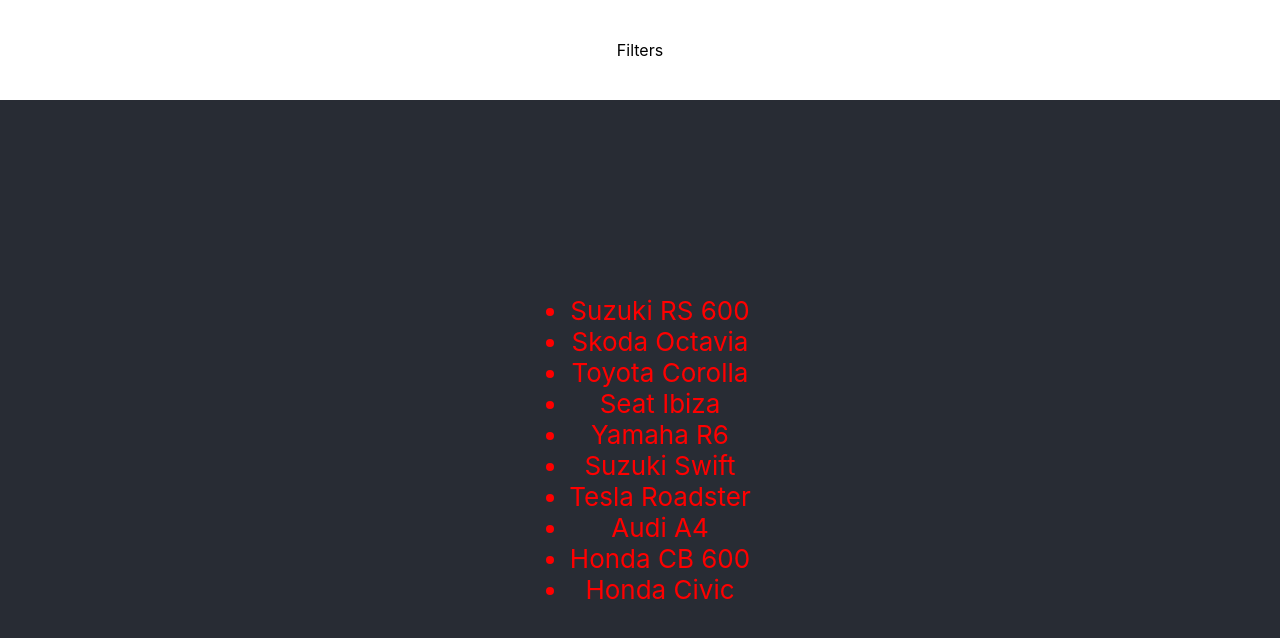
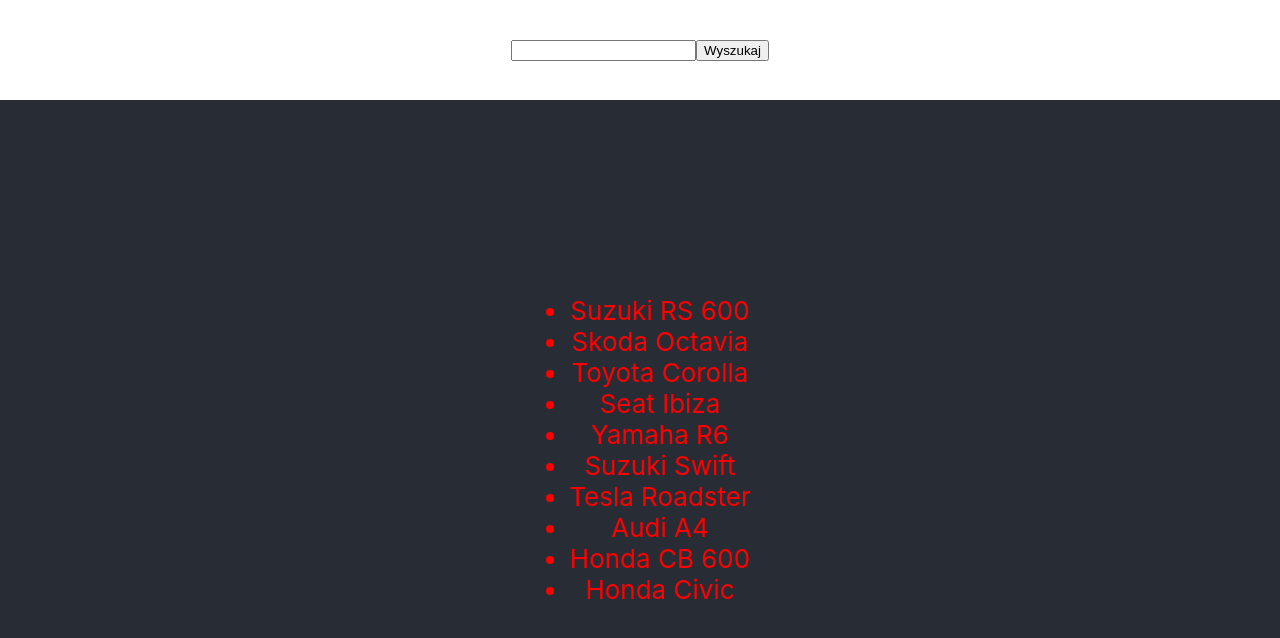
Before and after one commit to djakimiuk/react2223, a React (Create React App) app: page / in a window 1280 px wide. Shown: the top 638 px of the page. Built offline with nearby package versions, Linux system fonts and the light colour scheme.

Commit message:
ps4-zad3

```diff
--- a/src/App.js
+++ b/src/App.js
@@ -1,3 +1,4 @@
+import React, { useState } from 'react';
 import Results from './components/Results/Results';
 // import RightColumn from './components/RightColumn/RightColumn';
 import vehicles from './common/consts/vehicles';
@@ -5,12 +6,16 @@
 import styles from './App.module.scss';
 
 function App() {
+  const [resultsToDisplay, setResultsToDisplay] = useState(vehicles);
   console.log('wszystkie pojazdy', vehicles);
   return (
     <div className={styles.appWrapper}>
-      <Header />
+      <Header
+        vehicles={vehicles}
+        sendFilteredVehiclesToParentComponent={setResultsToDisplay}
+      />
       <div className={styles.columnsWrapper}>
-        <Results vehiclesToDisplay={vehicles} />
+        <Results vehiclesToDisplay={resultsToDisplay} />
         {/* <RightColumn /> */}
       </div>
     </div>
--- a/src/components/Header/Header.js
+++ b/src/components/Header/Header.js
@@ -2,10 +2,37 @@
 import styles from './Header.module.scss';
 
 class Header extends React.Component {
+  constructor(props) {
+    super(props);
+    this.state = {
+      searchPhrase: '',
+    };
+  }
+
+  handleSearchPhraseChange = (event) => {
+    this.setState({ searchPhrase: event.target.value });
+  };
+
+  filterVehicles = () => {
+    const { vehicles } = this.props;
+    const { searchPhrase } = this.state;
+
+    // odfiltrowanie zgodnych wyników
+    const filteredVehicles = vehicles.filter((vehicle) =>
+      vehicle.brand.includes(searchPhrase)
+    );
+    // przekazanie wyfiltrowanych pojazdów do komponentu rodzica (App)
+    this.props.sendFilteredVehiclesToParentComponent(filteredVehicles);
+  };
   render() {
+    const { searchPhrase } = this.state;
     return (
       <div className={styles.HeaderWrapper}>
-                Filters
+        <input
+          value={searchPhrase}
+          onChange={this.handleSearchPhraseChange}
+        ></input>
+        <button onClick={this.filterVehicles}>Wyszukaj</button>
       </div>
     );
   }
```
Lines whose indentation alone changed are shown as unchanged.
